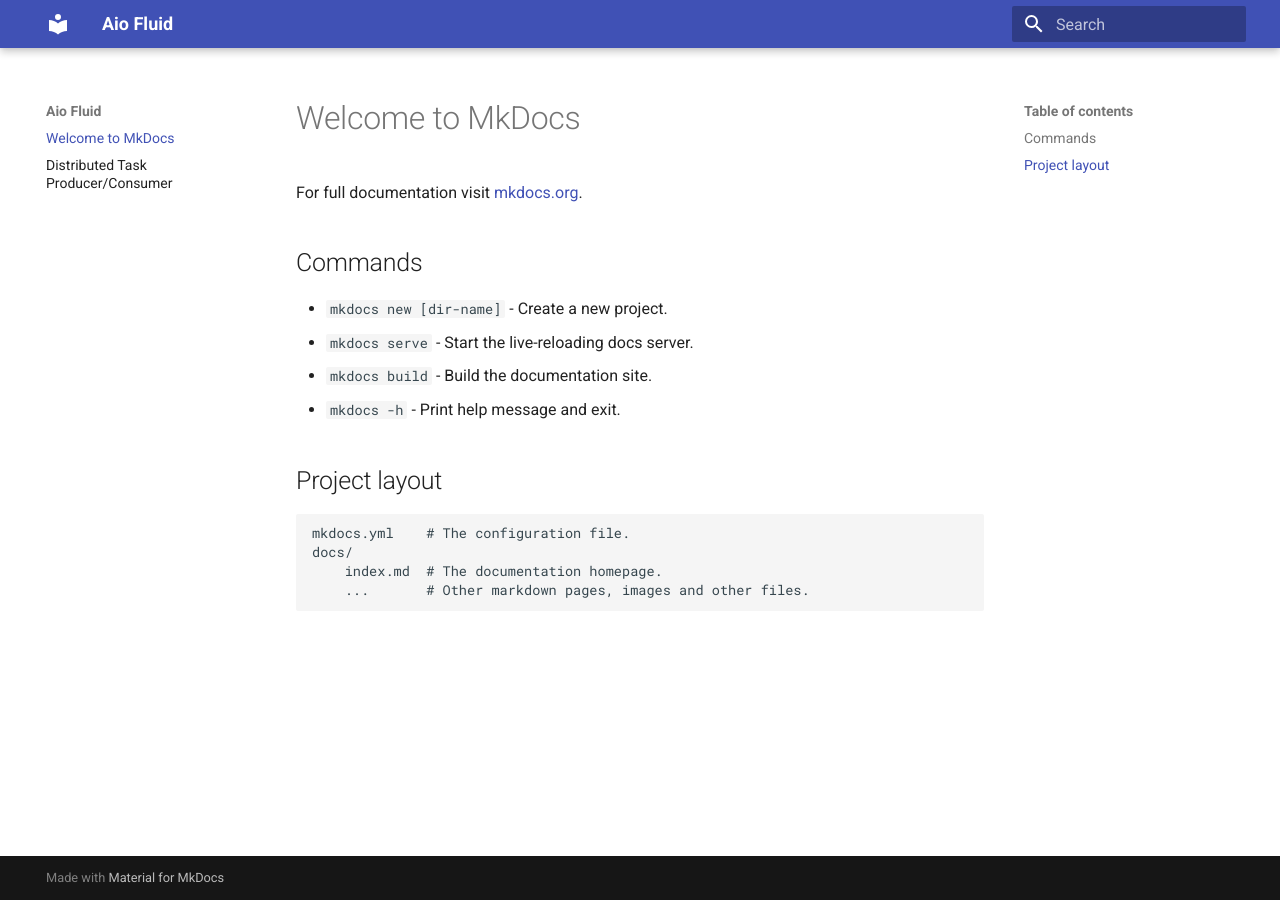
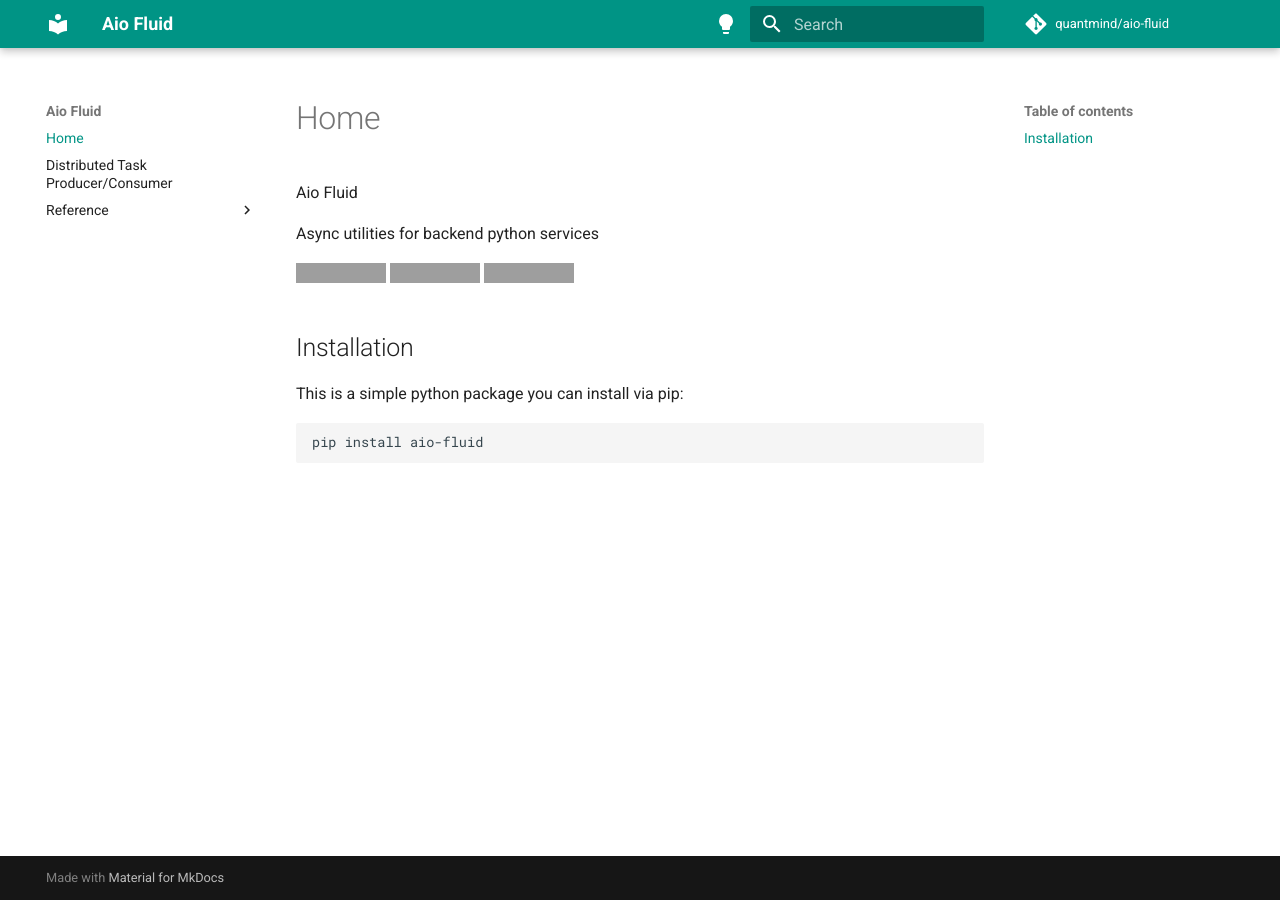
Before and after one commit to quantmind/aio-fluid, an MkDocs documentation site: the page built from docs/index.md, in a window 1280 px wide. Built offline with MkDocs 1.6.1 and Material for MkDocs 9.7.7, drawn with Linux system fonts in a browser that asks for light colours; comment, search, counter and statistics services are not loaded; grey boxes are pictures that could not be loaded.

Commit message:
committing changes from while back

````diff
--- a/docs/index.md
+++ b/docs/index.md
@@ -1,17 +1,15 @@
-# Welcome to MkDocs
+Aio Fluid
 
-For full documentation visit [mkdocs.org](https://www.mkdocs.org).
+Async utilities for backend python services
 
-## Commands
+[![PyPI version](https://badge.fury.io/py/aio-fluid.svg)](https://badge.fury.io/py/aio-fluid)
+[![Python versions](https://img.shields.io/pypi/pyversions/aio-fluid.svg)](https://pypi.org/project/aio-fluid)
+[![build](https://github.com/quantmind/fluid/workflows/build/badge.svg)](https://github.com/quantmind/aio-fluid/actions?query=workflow%3Abuild)
 
-* `mkdocs new [dir-name]` - Create a new project.
-* `mkdocs serve` - Start the live-reloading docs server.
-* `mkdocs build` - Build the documentation site.
-* `mkdocs -h` - Print help message and exit.
+## Installation
 
-## Project layout
+This is a simple python package you can install via pip:
 
-    mkdocs.yml    # The configuration file.
-    docs/
-        index.md  # The documentation homepage.
-        ...       # Other markdown pages, images and other files.
+```
+pip install aio-fluid
+```
--- a/mkdocs.yml
+++ b/mkdocs.yml
@@ -1,3 +1,48 @@
 site_name: Aio Fluid
+site_url: https://aio-fluid.com
+repo_name: quantmind/aio-fluid
+repo_url: https://github.com/quantmind/aio-fluid
 theme:
   name: material
+  palette:
+  - media: '(prefers-color-scheme: light)'
+    scheme: default
+    primary: teal
+    accent: amber
+    toggle:
+      icon: material/lightbulb
+      name: Switch to dark mode
+  - media: '(prefers-color-scheme: dark)'
+    scheme: slate
+    primary: teal
+    accent: amber
+    toggle:
+      icon: material/lightbulb-outline
+      name: Switch to light mode
+plugins:
+  search: null
+  mkdocstrings:
+    handlers:
+      python:
+        options:
+          show_root_heading: true
+          show_if_no_docstring: true
+          preload_modules:
+          - httpx
+          - starlette
+          inherited_members: true
+          members_order: source
+          separate_signature: true
+          unwrap_annotated: true
+          filters:
+          - '!^_'
+          merge_init_into_class: true
+          docstring_section_style: spacy
+          signature_crossrefs: true
+          show_symbol_type_heading: true
+          show_symbol_type_toc: true
+markdown_extensions:
+  toc:
+    permalink: true
+  markdown.extensions.codehilite:
+    guess_lang: false
--- a/pyproject.toml
+++ b/pyproject.toml
@@ -35,7 +35,7 @@
 pytest-cov = "^5.0.0"
 mypy = "^1.3.0"
 pytest-asyncio = "^0.23.6"
-ruff = "^0.4.5"
+ruff = "^0.5.1"
 types-redis = "^4.6.0.3"
 
 
@@ -44,6 +44,9 @@
 
 [tool.poetry.group.docs.dependencies]
 mkdocs-material = "^9.5.15"
+mkdocs-macros-plugin = "^1.0.5"
+mkdocs-redirects = "^1.2.1"
+mkdocstrings = {version = "^0.25.1", extras = ["python"]}
 
 [tool.poetry.extras]
 cli = ["click", "rich"]
````
Also changed, not shown: docs/reference/broker.md (added, +13 -0 lines), docs/reference/index.md (added, +6 -0 lines), docs/scheduler.md (+10 -10 lines), 4 other files.
